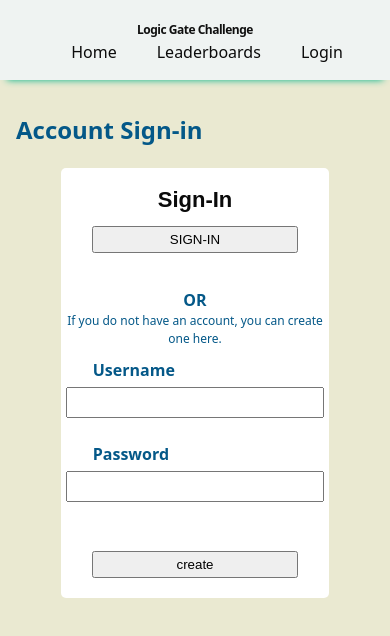
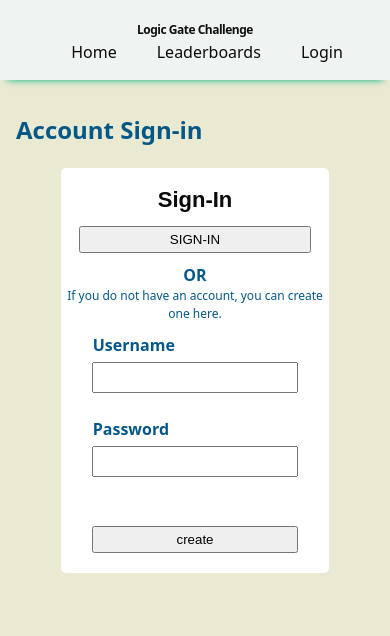
Before and after one commit to amcpc4k-maker/Logic-Gate-Simulator, a React (Vite) app: page /login in a window 390 px wide. Shown: the top 636 px of the page. Built offline with nearby package versions, Linux system fonts and the light colour scheme.

Commit message:
Refactor button styles and adjust widths
Removed button styles and adjusted input and button widths.

```diff
--- a/frontend/src/stylesheets/app.css
+++ b/frontend/src/stylesheets/app.css
@@ -1202,16 +1202,6 @@ body {
 }
 
 
-button {
-  display: block;
-  margin-left: auto;
-  margin-right: auto;
-  margin-bottom: 25px;
-  width: 80%;
-  height: 25px;
-}
-
-
 label {
   font-weight: bold;
 }
@@ -1219,12 +1209,16 @@ label {
 
 input {
   height: 31px;
-  width: 100%;
+  width: 80%;
 }
 
 .or-txt {
   text-align: center;
   font-weight: bold;
+}
+
+.loginBtn {
+  width: 90%;
 }
 
 
```
